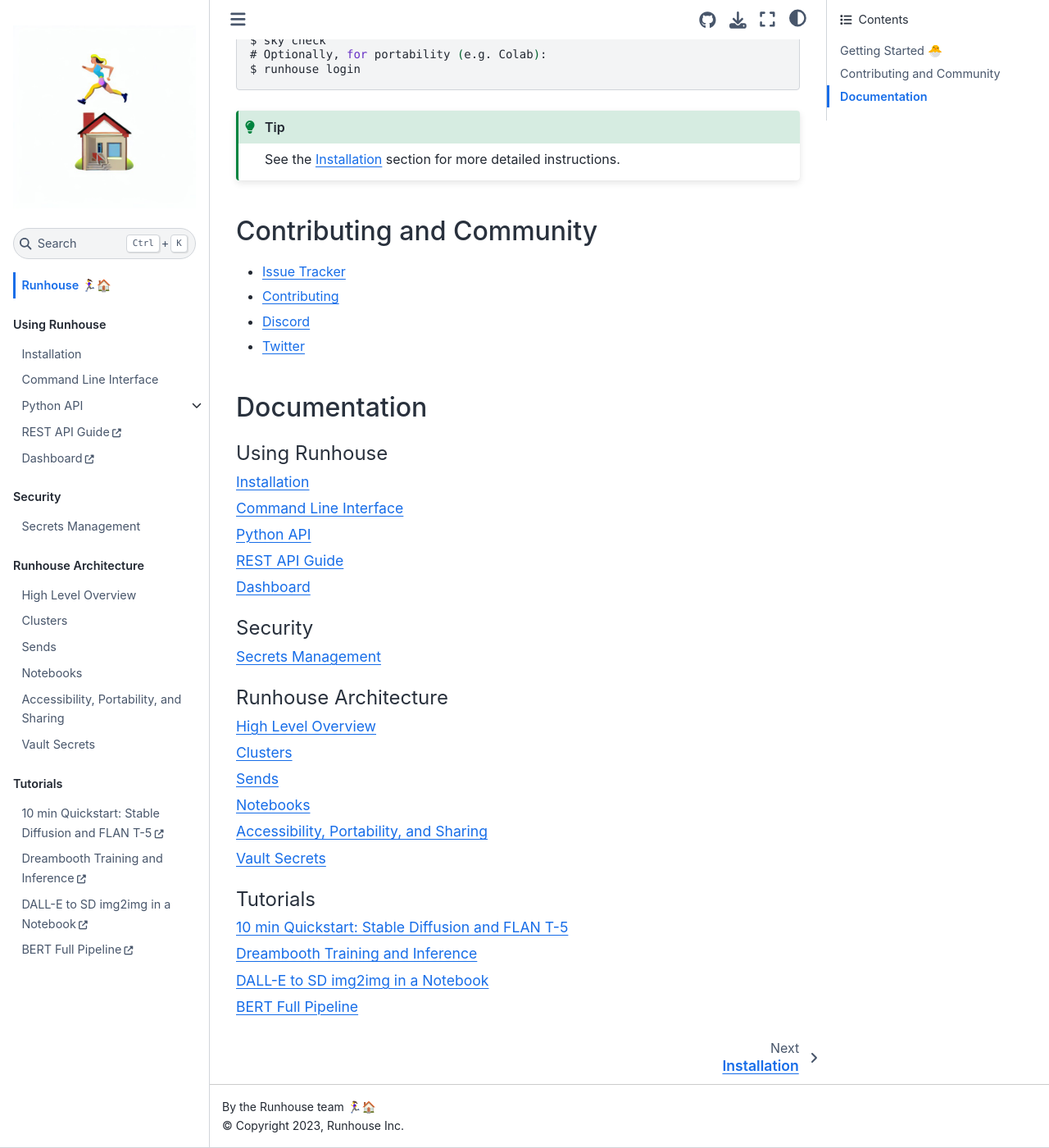
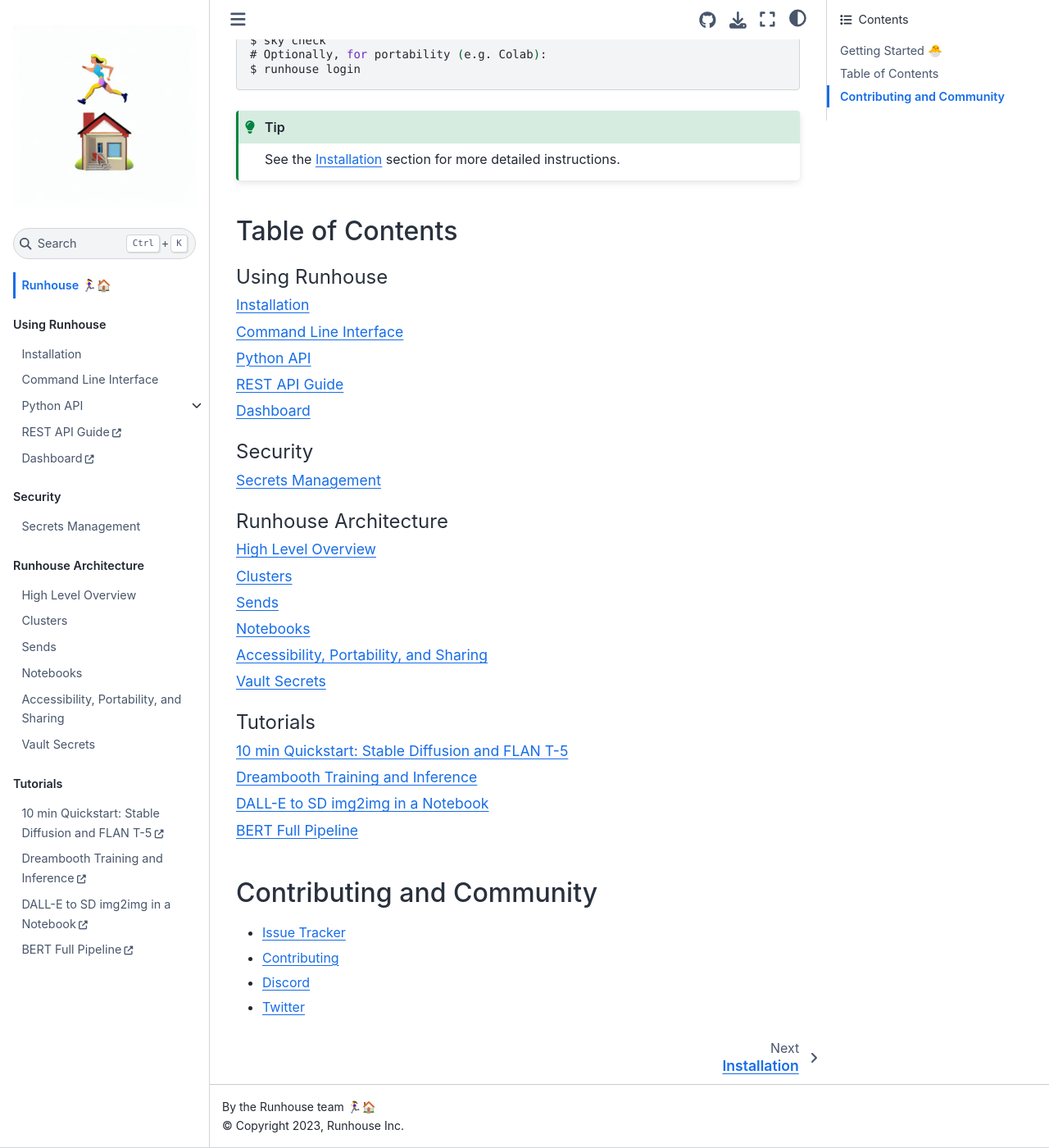
Before and after one commit to run-house/runhouse, a Sphinx documentation site: the page built from docs/index.rst, in a window 1280 px wide and 1400 px high, scrolled down 1120 px. Shown: the whole window at 82% size. Built offline with Sphinx 7.4.7 and the Sphinx Book theme 1.1.4, drawn with Linux system fonts in a browser that asks for light colours.

Commit message:
reorder docs index

```diff
--- a/docs/index.rst
+++ b/docs/index.rst
@@ -1,7 +1,7 @@
 .. runhouse documentation master file, created by
 
 Runhouse 🏃‍♀️🏠
-====================================
+============
 
 .. raw:: html
 
@@ -44,7 +44,7 @@
 
 
 Getting Started 🐣
-------------------------------------
+------------------
 .. code-block:: console
 
     $ pip install runhouse
@@ -57,16 +57,8 @@
    See the :ref:`Installation` section for more detailed instructions.
 
 
-Contributing and Community
-------------------------------------
-- `Issue Tracker <https://github.com/run-house/runhouse/issues/>`_
-- `Contributing <https://github.com/run-house/runhouse/blob/main/CONTRIBUTING.md>`_
-- `Discord <https://discord.gg/RnhB6589Hs/>`_
-- `Twitter <https://twitter.com/runhouse_/>`_
-
-
-Documentation
---------------------
+Table of Contents
+-----------------
 .. toctree::
    :maxdepth: 1
    :caption: Using Runhouse
```
Also changed, not shown: other parts of docs/index.rst (+8 -0 lines).
